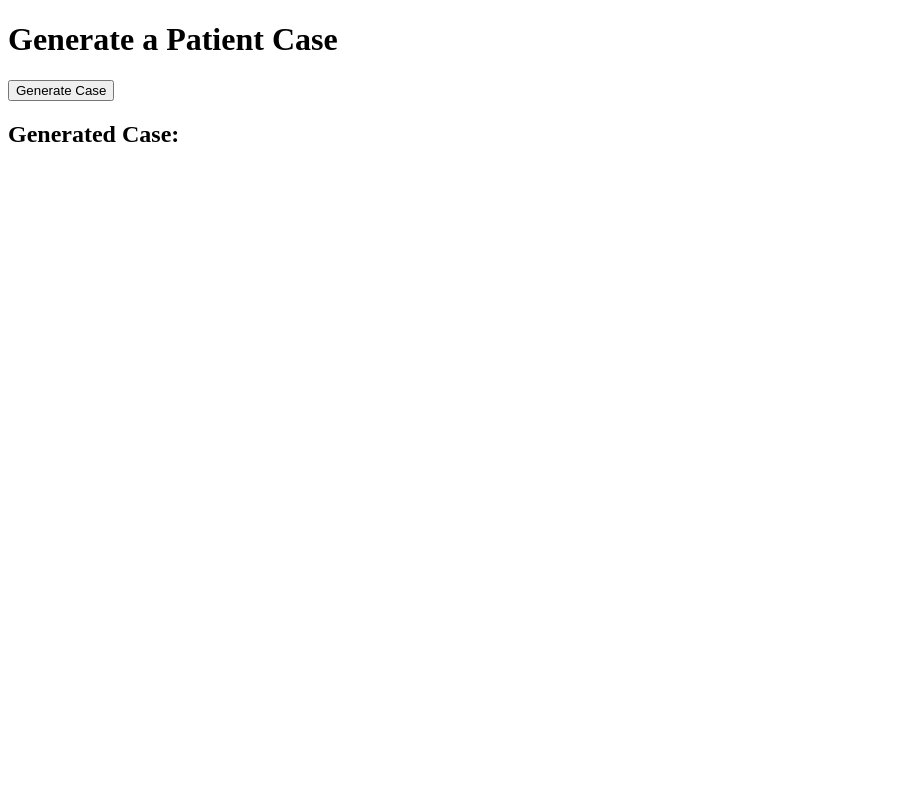
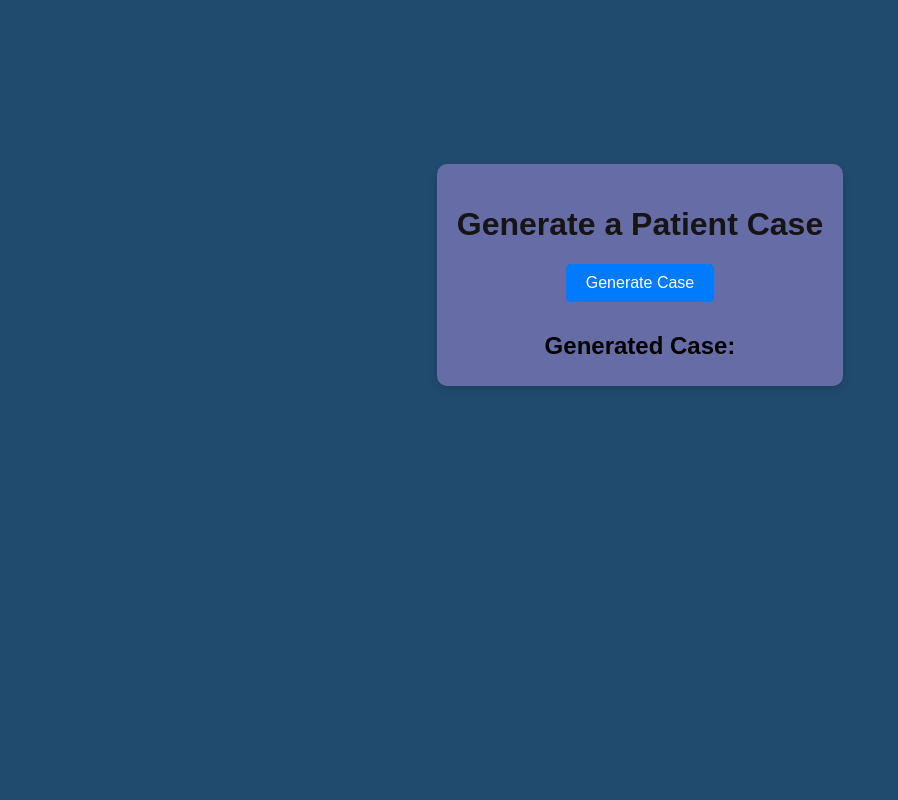
Before and after one commit to IITwisTII/patient-case-generator, a Flask app: page / in a window 1280 px wide. Shown: the whole page, without its empty margins (0-898 px from the left). Run offline with Flask 3, Linux system fonts and the light colour scheme; parts of the project's set-up code (start-up, migrations or seed data) failed here and were passed over.

Commit message:
css styling

```diff
--- a/src/frontend/static/styles.css
+++ b/src/frontend/static/styles.css
@@ -0,0 +1,48 @@
+body {
+    display: flex;
+    justify-content: center;
+    align-items: center;
+    height: 100vh;
+    margin: 0;
+    background-color: #204a6e; /* Light background color */
+    font-family: Arial, sans-serif;
+}
+
+.container {
+    text-align: center;
+    padding: 20px;
+    border-radius: 10px;
+    box-shadow: 0 4px 8px rgba(0, 0, 0, 0.1);
+    background-color: #666ca6; /* White background for the container */
+    margin-top: -250px;
+}
+
+h1 {
+    color: #151515; /* Darker text color */
+}
+
+h2 {
+    margin-top: 30px;
+    color: #000000; /* Lighter text color for subheading */
+    margin-bottom: -10px;
+}
+
+button {
+    padding: 10px 20px;
+    font-size: 16px;
+    background-color: #007bff; /* Button color */
+    color: white;
+    border: none;
+    border-radius: 5px;
+    cursor: pointer;
+    transition: background-color 0.3s ease;
+}
+
+button:hover {
+    background-color: #0056b3; /* Darker button color on hover */
+}
+
+p {
+    margin-top: 10px;
+    color: #000000; /* Lighter text color for case output */
+}
--- a/src/frontend/templates/index.html
+++ b/src/frontend/templates/index.html
@@ -4,14 +4,16 @@
     <meta charset="UTF-8">
     <meta name="viewport" content="width=device-width, initial-scale=1.0">
     <title>Patient Case Generator</title>
-    <link rel="stylesheet" href="styles.css">
+    <link rel="stylesheet" href="static/styles.css">
 </head>
 <body>
-    <h1>Generate a Patient Case</h1>
-    <button id="generate-btn">Generate Case</button>
+    <div class="container">
+        <h1>Generate a Patient Case</h1>
+        <button id="generate-btn">Generate Case</button>
 
-    <h2>Generated Case:</h2>
-    <p id="case-output"></p>
+        <h2>Generated Case:</h2>
+        <p id="case-output"></p>
+    </div>
 
     <script src="static/script.js"></script>
 </body>
```
